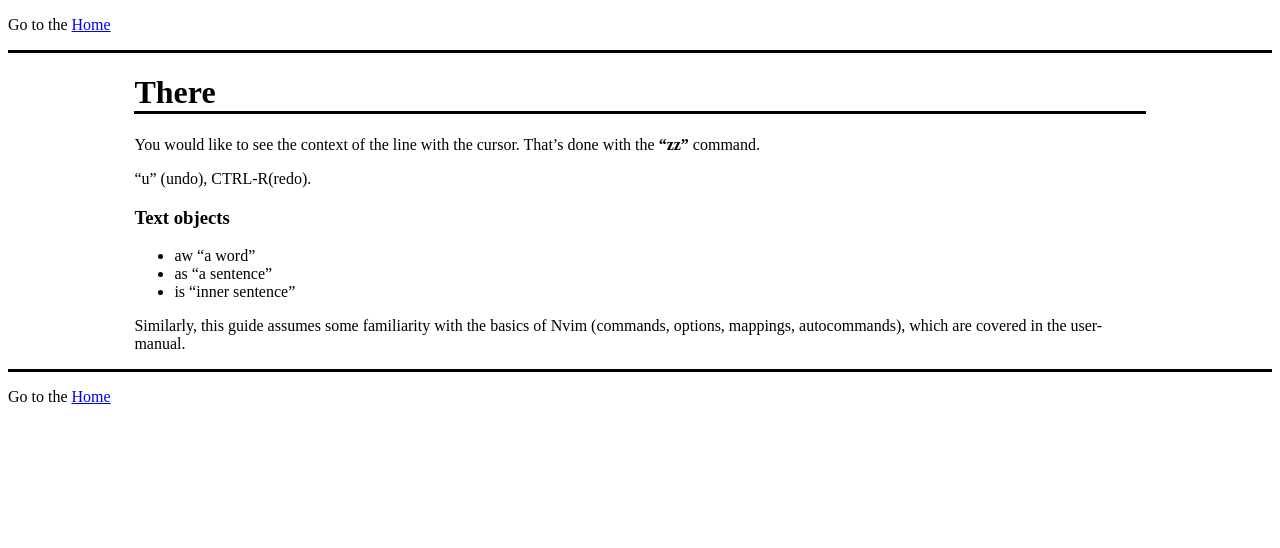
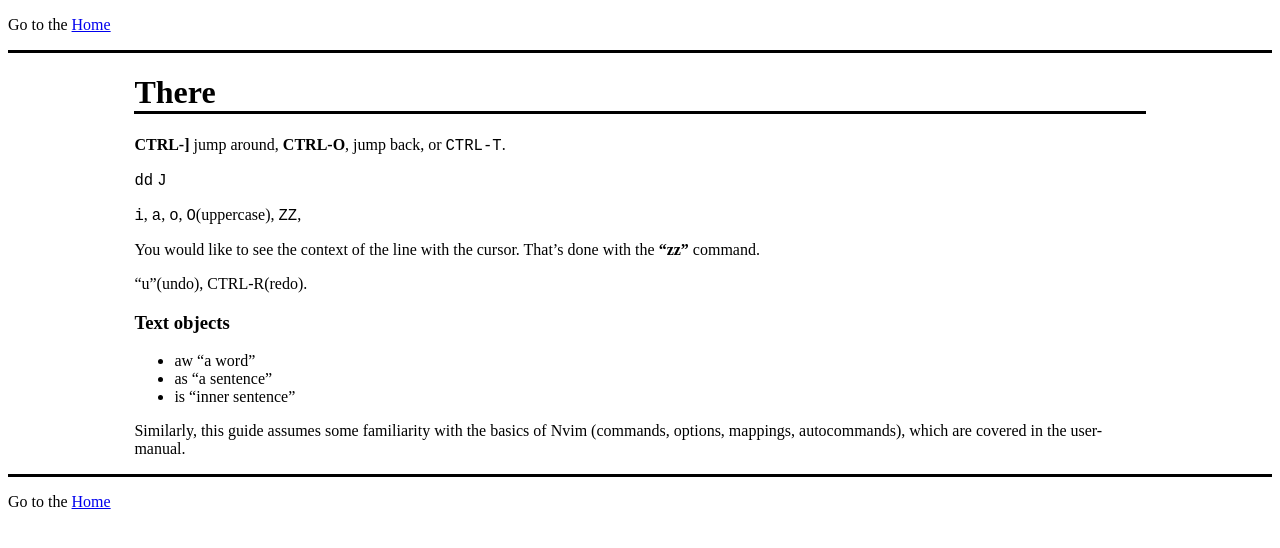
Before and after one commit to WGZ-W/wgz-w.github.io, a Jekyll site: the page built from _posts/Vim/2024-09-17-vim-basic.md, in a window 1280 px wide. Shown: the top 548 px of the page. Built offline with Jekyll 4.4.1, drawn with Linux system fonts in a browser that asks for light colours.

Commit message:
some vim basic knowledge

```diff
--- a/_posts/Vim/2024-09-17-vim-basic.md
+++ b/_posts/Vim/2024-09-17-vim-basic.md
@@ -8,10 +8,18 @@ tag: vim
 
 # There
 
+**CTRL-]** jump around, **CTRL-O**, jump back, or `CTRL-T`.
+
+`dd`
+`J`
+
+`i`, `a`, `o`, `O`(uppercase),
+`ZZ`,
+
 You would like to see the context of the line with the cursor.  That's done with the **"zz"** command.
 
 
-"u" (undo), CTRL-R(redo).
+"u"(undo), CTRL-R(redo).
 
 ### Text objects
 - aw "a word"
```
